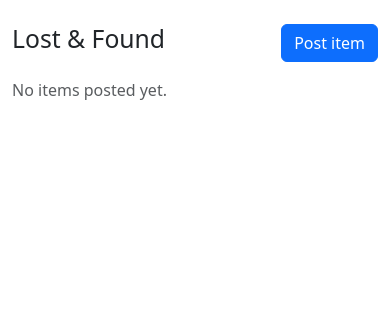
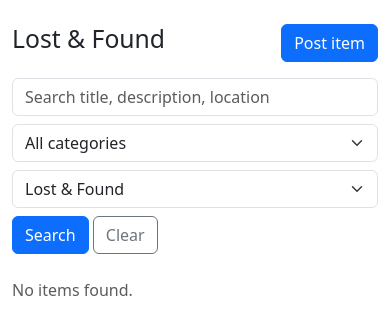
Before and after one commit to YaazhiniJayavelu/campusloop, a Flask app: page /items in a window 390 px wide. Shown: the part 87-422 px from the top of the page. Run offline with Flask 3, Linux system fonts and the light colour scheme; data that the repository does not hold is empty.

Commit message:
Add search and filter for items

```diff
--- a/app/lostfound/routes.py
+++ b/app/lostfound/routes.py
@@ -37,9 +37,26 @@ def save_photo(file):
 
 @lostfound.route('/items')
 def items():
-    all_items = Item.query.order_by(Item.created_at.desc()).all()
-    return render_template('items.html', items=all_items)
+    q = request.args.get('q', '').strip()
+    category = request.args.get('category', '')
+    status = request.args.get('status', '')
 
+    query = Item.query
+    if q:
+        like = f'%{q}%'
+        query = query.filter(db.or_(
+            Item.title.ilike(like),
+            Item.description.ilike(like),
+            Item.location.ilike(like)
+        ))
+    if category in CATEGORIES:
+        query = query.filter_by(category=category)
+    if status in ('lost', 'found'):
+        query = query.filter_by(status=status)
+
+    all_items = query.order_by(Item.created_at.desc()).all()
+    return render_template('items.html', items=all_items, categories=CATEGORIES,
+                           q=q, category=category, status=status)
 
 @lostfound.route('/items/new', methods=['GET', 'POST'])
 @login_required
--- a/app/templates/items.html
+++ b/app/templates/items.html
@@ -5,6 +5,32 @@
     <h2>Lost &amp; Found</h2>
     <a href="{{ url_for('lostfound.new_item') }}" class="btn btn-primary">Post item</a>
 </div>
+<form method="GET" class="row g-2 mb-4">
+    <div class="col-md-4">
+        <input type="text" name="q" value="{{ q }}" class="form-control"
+               placeholder="Search title, description, location">
+    </div>
+    <div class="col-md-3">
+        <select name="category" class="form-select">
+            <option value="">All categories</option>
+            {% for c in categories %}
+            <option value="{{ c }}" {{ 'selected' if c == category }}>{{ c }}</option>
+            {% endfor %}
+        </select>
+    </div>
+    <div class="col-md-2">
+        <select name="status" class="form-select">
+            <option value="">Lost &amp; Found</option>
+            <option value="lost" {{ 'selected' if status == 'lost' }}>Lost</option>
+            <option value="found" {{ 'selected' if status == 'found' }}>Found</option>
+        </select>
+    </div>
+    <div class="col-md-3">
+        <button type="submit" class="btn btn-primary">Search</button>
+        <a href="{{ url_for('lostfound.items') }}" class="btn btn-outline-secondary">Clear</a>
+    </div>
+</form>
+
 <div class="row">
     {% for item in items %}
     <div class="col-md-4 mb-4">
@@ -22,7 +48,7 @@
         </div>
     </div>
     {% else %}
-    <p class="text-muted">No items posted yet.</p>
+    <p class="text-muted">No items found.</p>
     {% endfor %}
 </div>
 {% endblock %}
```
